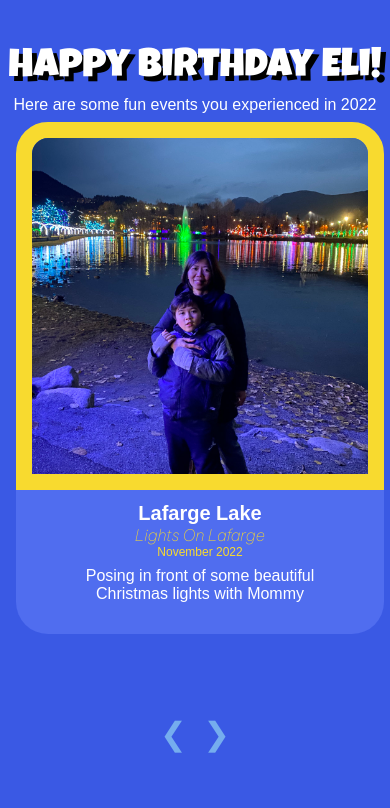
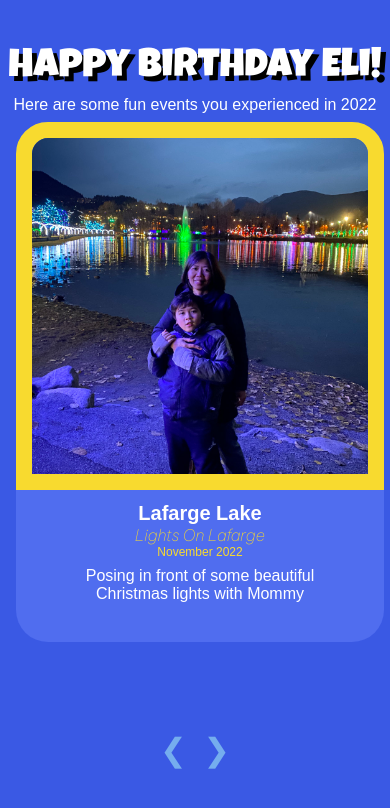
Before and after one commit to artwired/Eli-9th-birthday-slideshow, a plain HTML site: page index.html in a window 390 px wide. Drawn offline with Linux system fonts and the light colour scheme; a web font is replaced by a local one.

Commit message:
Add files via upload

```diff
--- a/style.css
+++ b/style.css
@@ -250,11 +250,11 @@ text-shadow: 5px 5px #000000;
         width: 25rem;
     }
     .mySlides {
-        height: 32rem;
+        height: 32.5rem;
     }
     .buttons button {
         font-size: 2rem;
-        margin-top: 18rem;
+        margin-top: 19rem;
     }
     .buttons button#next {
         bottom: -19.5rem;
```
